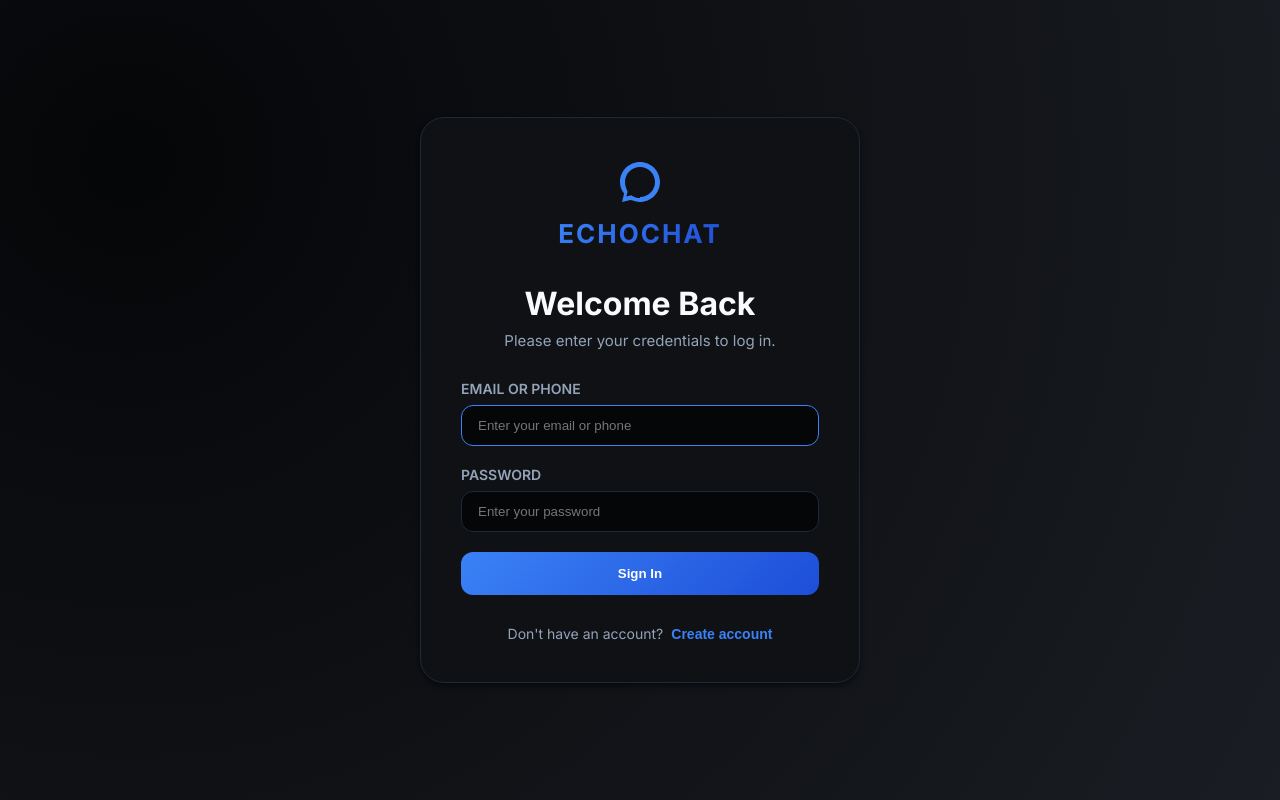
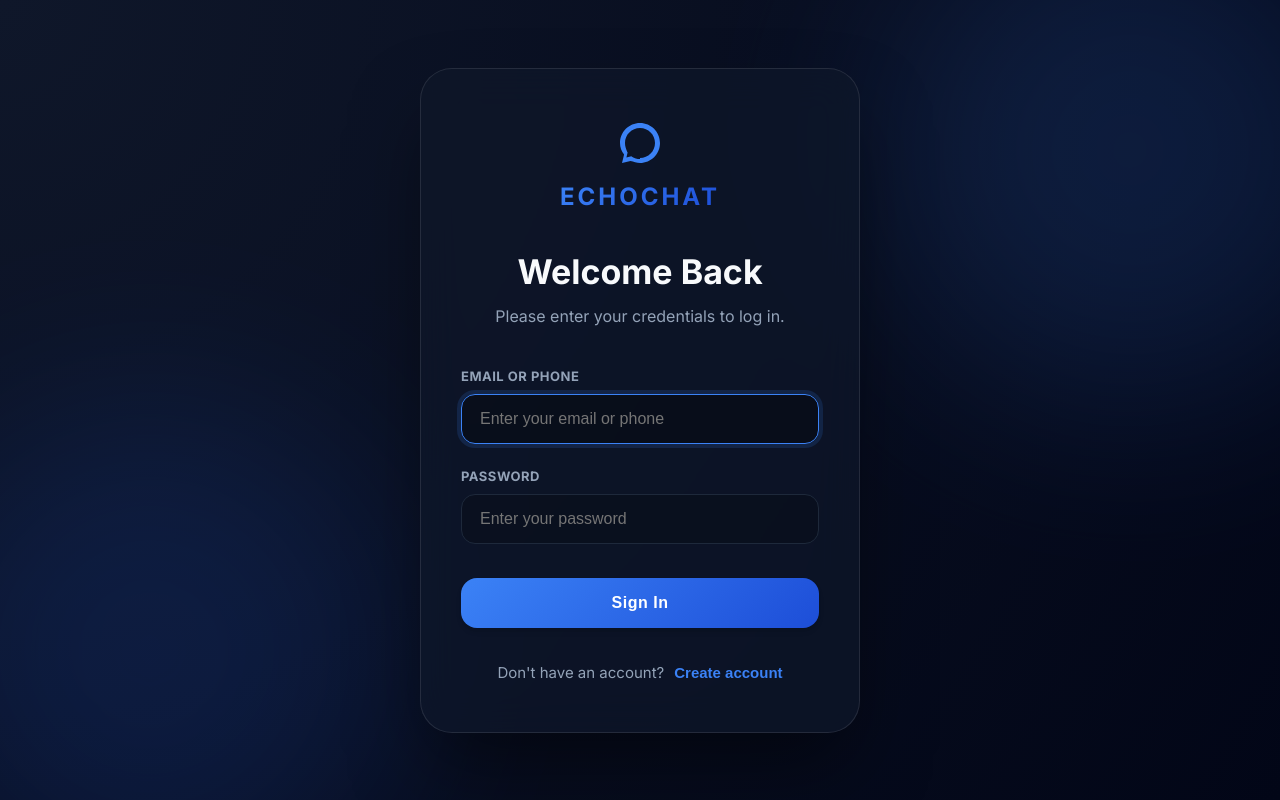
Before and after one commit to arnav-54/chat-app, a React (Create React App) app in the folder client/: page / in a window 1280 px wide. Built offline with nearby package versions, Linux system fonts and the light colour scheme; no server answers.

Commit message:
Revamped authentication pages with premium glassmorphism design

```diff
--- a/client/src/index.css
+++ b/client/src/index.css
@@ -548,35 +548,72 @@ body {
 /* Auth Pages - Premium Design */
 .auth-container {
   min-height: 100vh;
-  background: radial-gradient(circle at 10% 20%, var(--bg-app) 0%, var(--bg-sidebar-header) 100%);
+  background: radial-gradient(circle at 0% 0%, #0f172a 0%, #020617 100%);
   display: flex;
   align-items: center;
   justify-content: center;
   padding: 20px;
+  position: relative;
+  overflow: hidden;
+}
+
+/* Background blob effects for that premium feel */
+.auth-container::before,
+.auth-container::after {
+  content: '';
+  position: absolute;
+  width: 500px;
+  height: 500px;
+  border-radius: 50%;
+  filter: blur(100px);
+  z-index: 1;
+  opacity: 0.15;
+}
+
+.auth-container::before {
+  background: var(--primary-accent);
+  top: -100px;
+  right: -100px;
+}
+
+.auth-container::after {
+  background: var(--primary-accent-dark);
+  bottom: -100px;
+  left: -100px;
 }
 
 .auth-card-container {
+  z-index: 10;
   width: 100%;
   max-width: 440px;
-  padding: 40px;
-  background: var(--bg-sidebar);
-  border: 1px solid var(--border-default);
-  border-radius: 24px;
-  box-shadow: var(--shadow-main);
+  padding: 50px 40px;
+  background: rgba(15, 23, 42, 0.7);
+  backdrop-filter: blur(20px);
+  border: 1px solid rgba(255, 255, 255, 0.1);
+  border-radius: 32px;
+  box-shadow: 0 40px 80px -15px rgba(0, 0, 0, 0.5);
+  transition: var(--transition-smooth);
+}
+
+.light-theme .auth-card-container {
+  background: rgba(255, 255, 255, 0.85);
+  backdrop-filter: blur(15px);
+  border: 1px solid rgba(0, 0, 0, 0.05);
+  box-shadow: 0 20px 50px -10px rgba(0, 0, 0, 0.1);
 }
 
 .auth-logo {
   display: flex;
   flex-direction: column;
   align-items: center;
-  gap: 12px;
-  margin-bottom: 35px;
+  gap: 15px;
+  margin-bottom: 40px;
 }
 
 .auth-logo span {
-  font-size: 26px;
+  font-size: 24px;
   font-weight: 800;
-  letter-spacing: 2px;
+  letter-spacing: 3px;
   background: var(--primary-gradient);
   -webkit-background-clip: text;
   background-clip: text;
@@ -584,70 +621,94 @@ body {
 }
 
 .auth-form h1 {
-  font-size: 32px;
+  font-size: 34px;
   color: var(--text-main);
-  margin-bottom: 8px;
+  margin-bottom: 12px;
   font-weight: 800;
   text-align: center;
 }
 
 .subtitle {
   color: var(--text-secondary);
-  font-size: 15px;
-  margin-bottom: 30px;
+  font-size: 16px;
+  margin-bottom: 40px;
   text-align: center;
+  line-height: 1.5;
 }
 
 .form-group {
-  margin-bottom: 20px;
+  margin-bottom: 24px;
 }
 
 .form-group label {
   display: block;
-  margin-bottom: 8px;
+  margin-bottom: 10px;
   color: var(--text-secondary);
-  font-size: 14px;
-  font-weight: 600;
+  font-size: 13px;
+  font-weight: 700;
+  letter-spacing: 0.5px;
+  text-transform: uppercase;
 }
 
 .form-group input {
   width: 100%;
-  padding: 12px 16px;
-  background: var(--bg-app);
+  padding: 15px 18px;
+  background: rgba(0, 0, 0, 0.2) !important;
   border: 1px solid var(--border-default);
-  border-radius: 12px;
-  color: var(--text-main);
+  border-radius: 14px;
+  color: var(--text-main) !important;
+  font-size: 16px;
   outline: none;
   transition: var(--transition-smooth);
 }
 
+.light-theme .form-group input {
+  background: #f8fafc !important;
+  border-color: #e2e8f0;
+}
+
 .form-group input:focus {
+  border-color: var(--primary-accent);
+  box-shadow: 0 0 0 4px rgba(59, 130, 246, 0.15);
+  background: rgba(0, 0, 0, 0.3) !important;
+}
+
+.light-theme .form-group input:focus {
+  background: #ffffff !important;
   border-color: var(--primary-accent);
 }
 
 .btn-primary {
   width: 100%;
-  padding: 14px;
+  padding: 16px;
   background: var(--primary-gradient);
   color: white;
   border: none;
-  border-radius: 12px;
+  border-radius: 16px;
   font-weight: 700;
+  font-size: 16px;
   cursor: pointer;
+  margin-top: 10px;
   transition: var(--transition-smooth);
+  box-shadow: 0 4px 6px -1px rgba(0, 0, 0, 0.1), 0 2px 4px -1px rgba(0, 0, 0, 0.06);
+  letter-spacing: 0.5px;
 }
 
 .btn-primary:hover {
   filter: brightness(1.1);
   transform: translateY(-2px);
-  box-shadow: 0 8px 15px rgba(59, 130, 246, 0.3);
+  box-shadow: 0 10px 20px -5px rgba(59, 130, 246, 0.4);
+}
+
+.btn-primary:active {
+  transform: translateY(0);
 }
 
 .auth-footer {
-  margin-top: 30px;
+  margin-top: 35px;
   text-align: center;
   color: var(--text-secondary);
-  font-size: 14px;
+  font-size: 15px;
 }
 
 .auth-footer button {
@@ -655,16 +716,27 @@ body {
   border: none;
   color: var(--primary-accent);
   cursor: pointer;
-  font-weight: 700;
-  margin-left: 8px;
+  font-weight: 800;
+  margin-left: 10px;
   padding: 0;
   font-size: inherit;
   transition: var(--transition-smooth);
+  position: relative;
 }
 
-.auth-footer button:hover {
-  text-decoration: underline;
-  opacity: 0.8;
+.auth-footer button::after {
+  content: '';
+  position: absolute;
+  width: 0;
+  height: 2px;
+  bottom: -2px;
+  left: 0;
+  background: var(--primary-accent);
+  transition: var(--transition-smooth);
+}
+
+.auth-footer button:hover::after {
+  width: 100%;
 }
 
 /* AI Sidebar */
```
